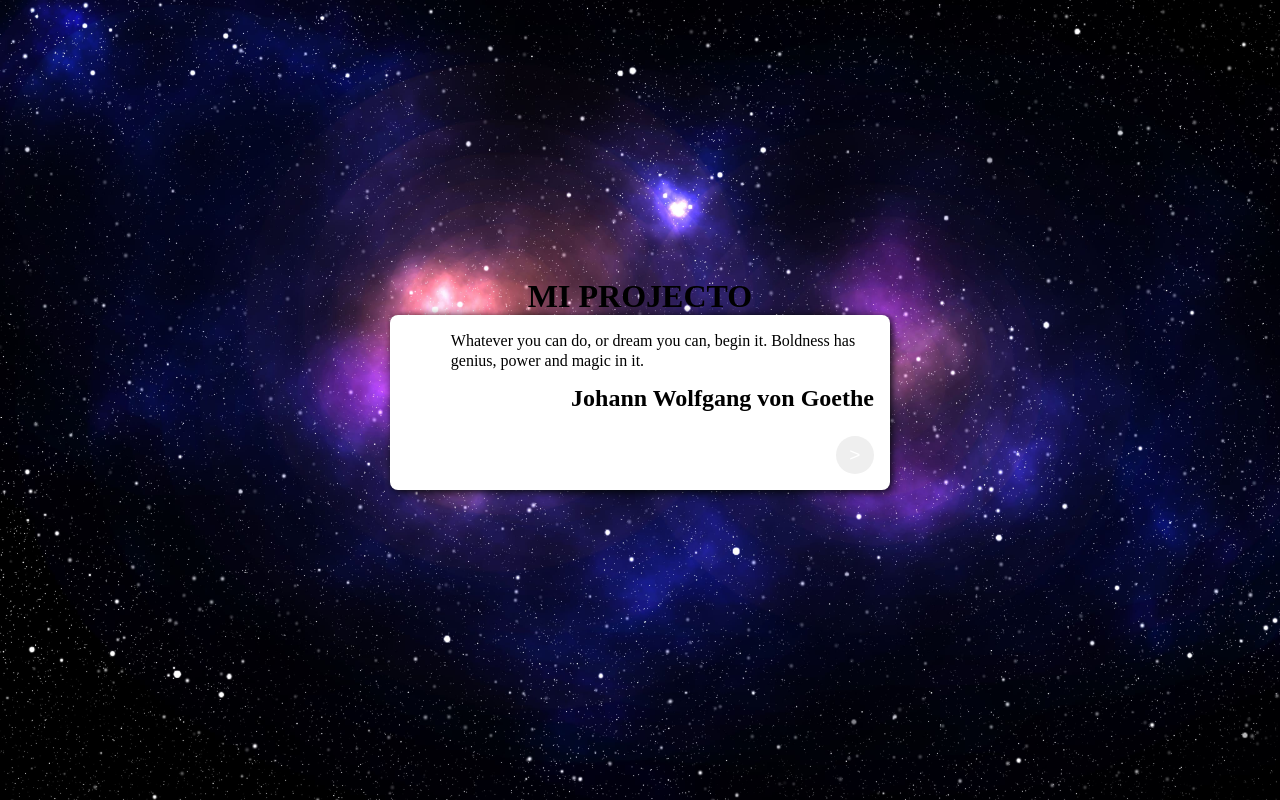
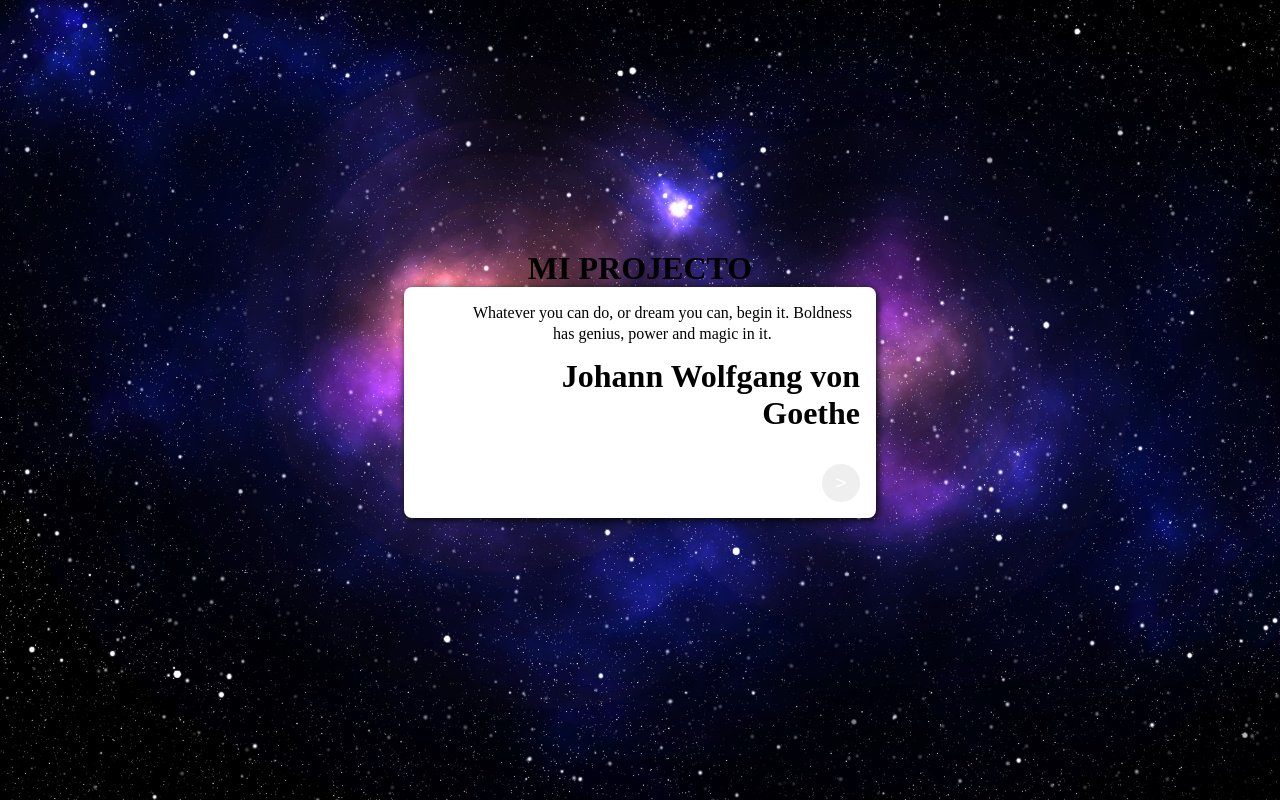
Before and after one commit to Kesleth/entregable-1, a React (Vite) app: page / in a window 1280 px wide. Built offline with nearby package versions, Linux system fonts and the light colour scheme.

Commit message:
new project

```diff
--- a/src/App.css
+++ b/src/App.css
@@ -3,12 +3,25 @@
   background-size: cover;
   background-position: center;
   display: flex;
-  flex-direction: column;
-  justify-content: flex-start;
+
   justify-content: center;
   align-items: center;
   padding: 0px 30%;
 }
+
+.container {
+  max-width: 800px;
+  text-align: center;
+  margin: 0 auto;
+  padding: 0 20px;
+}
+
+h1 {
+  font-size: 2rem;
+  font-weight: bold;
+  margin-bottom: 2rem;
+}
+
 
 .box {
   background-color: white;
@@ -48,13 +61,7 @@
   color: white;
 }
 
-.h1 {
-  text-align: center;
-  font-size: 3rem;
-  color: #333;
-  margin-top: 0;
-  margin-bottom: 2rem;
-}
+
 
 .box__btn:hover {
   transform: scale(1.1);
--- a/src/App.jsx
+++ b/src/App.jsx
@@ -23,12 +23,14 @@ const handleClick = () => {
 
   return (
     <div /*style={{ backgroundColor: colorRandom }}*/ className={`App ${colorRandom}`}>
+      <div className='container'>
          <h1>MI PROJECTO</h1>
       <QuoteBox
         quoteRandom={quoteRandom}
         handleClick={handleClick}
         colorRandom={colorRandom}
       />
+      </div>
     </div>
   )
 }
```
